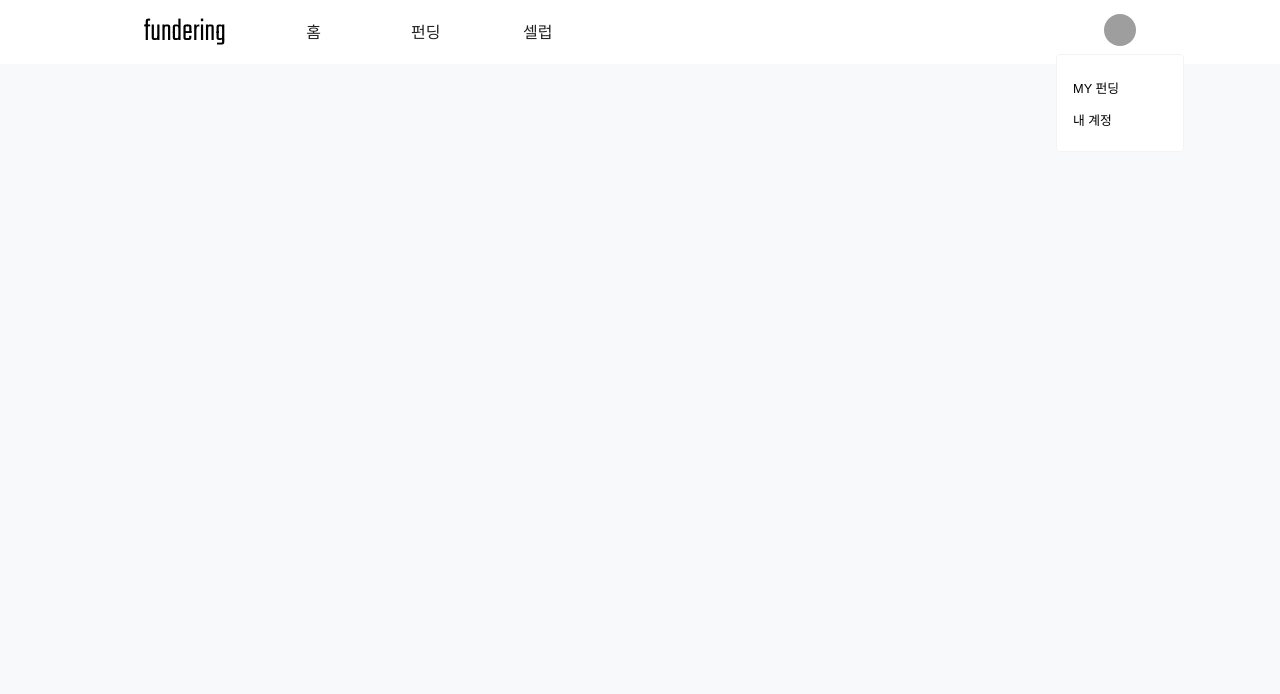
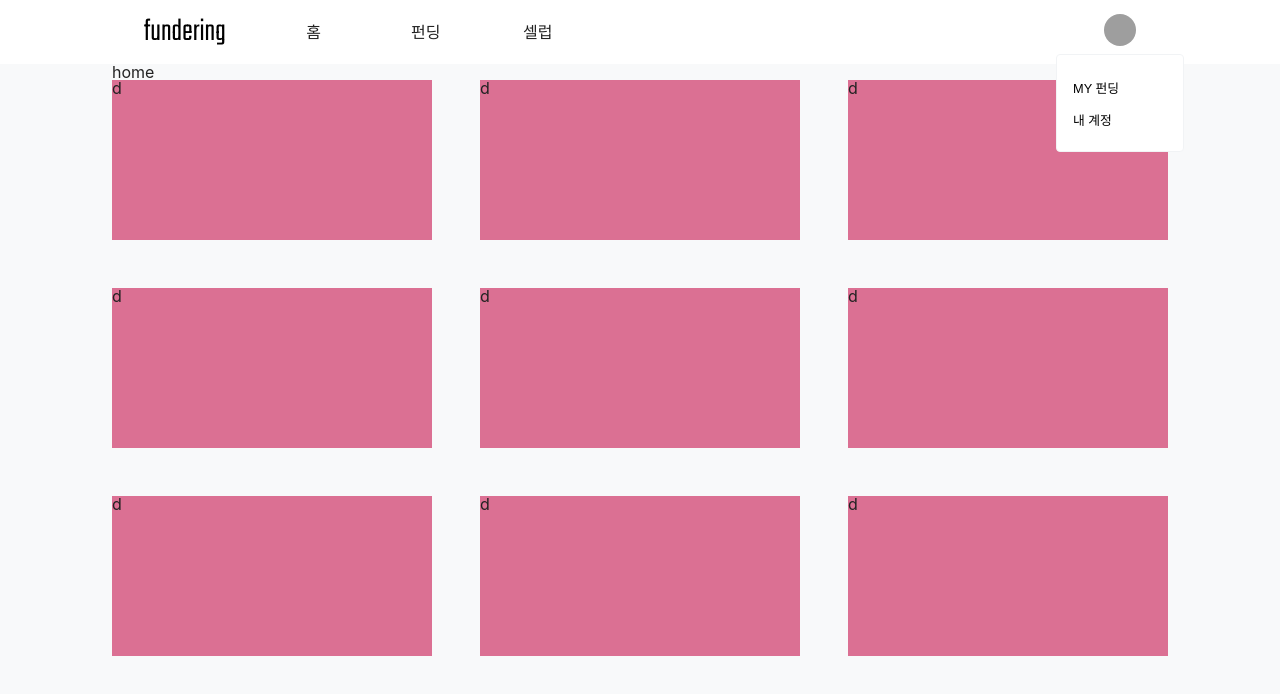
Before and after one commit to Step3-kakao-tech-campus/Team13_FE, a React (Vite) app in the folder src/: page / in a window 1280 px wide. Shown: the top 694 px of the page. Built offline with nearby package versions, Linux system fonts and the light colour scheme; grey boxes are pictures that could not be loaded; a web font is replaced by a local one.

Commit message:
feat: Grid 템플릿 생성

```diff
--- /dev/null
+++ b/src/src/components/common/template/Grid.jsx
@@ -0,0 +1,27 @@
+import styled from "styled-components";
+import { PropTypes } from "prop-types";
+
+const Styled = {
+  Container: styled.section`
+    display: grid;
+    justify-content: center;
+    align-items: flex-start;
+
+    grid-template-columns: repeat(auto-fill, 320px);
+    grid-gap: 3rem;
+
+    @media screen and (max-width: 320px) {
+      grid-template-columns: repeat(1, 100%);
+    }
+  `,
+};
+
+function Grid({ children }) {
+  return <Styled.Container>{children}</Styled.Container>;
+}
+
+Grid.propTypes = {
+  children: PropTypes.node,
+};
+
+export default Grid;
--- a/src/src/components/common/template/Layout.jsx
+++ b/src/src/components/common/template/Layout.jsx
@@ -1,9 +1,10 @@
-import { Outlet } from "react-router-dom";
+import { Outlet, useLocation } from "react-router-dom";
 import styled from "styled-components";
 import { isMobile } from "react-device-detect";
 
 import MobileNavBar from "@/components/common/nav-bar/moblie/MobileNavBar.jsx";
 import PCNavBar from "@/components/common/nav-bar/pc/PCNavBar.jsx";
+import routes from "@/constants/routes.js";
 
 const Styled = {
   Body: styled.div`
@@ -17,13 +18,35 @@ const Styled = {
 
     background-color: ${({ theme }) => theme.color.bg};
   `,
+
+  Container: styled.div`
+    width: 100%;
+  `,
 };
 
 function Layout() {
+  const location = useLocation();
+
+  const calPadding = () => {
+    if (!isMobile) {
+      return "4rem";
+    }
+
+    if (
+      [routes.home, routes.fund, routes.celebrity].includes(location.pathname)
+    ) {
+      return "100px";
+    } else {
+      return "60px";
+    }
+  };
+
   return (
     <Styled.Body>
       {isMobile ? <MobileNavBar /> : <PCNavBar />}
-      <Outlet />
+      <Styled.Container style={{ paddingTop: calPadding() }}>
+        <Outlet />
+      </Styled.Container>
     </Styled.Body>
   );
 }
--- a/src/src/pages/Home.jsx
+++ b/src/src/pages/Home.jsx
@@ -1,10 +1,30 @@
 import PageTitle from "@/components/common/PageTitle.jsx";
+import Grid from "@/components/common/template/Grid.jsx";
+import styled from "styled-components";
 
+const Styled = {
+  GridExample: styled.article`
+    background-color: palevioletred;
+    height: 10rem;
+  `,
+};
 function Home() {
   return (
     <>
       <PageTitle />
       <div>home</div>
+
+      <Grid>
+        <Styled.GridExample>d</Styled.GridExample>
+        <Styled.GridExample>d</Styled.GridExample>
+        <Styled.GridExample>d</Styled.GridExample>
+        <Styled.GridExample>d</Styled.GridExample>
+        <Styled.GridExample>d</Styled.GridExample>
+        <Styled.GridExample>d</Styled.GridExample>
+        <Styled.GridExample>d</Styled.GridExample>
+        <Styled.GridExample>d</Styled.GridExample>
+        <Styled.GridExample>d</Styled.GridExample>
+      </Grid>
     </>
   );
 }
```
